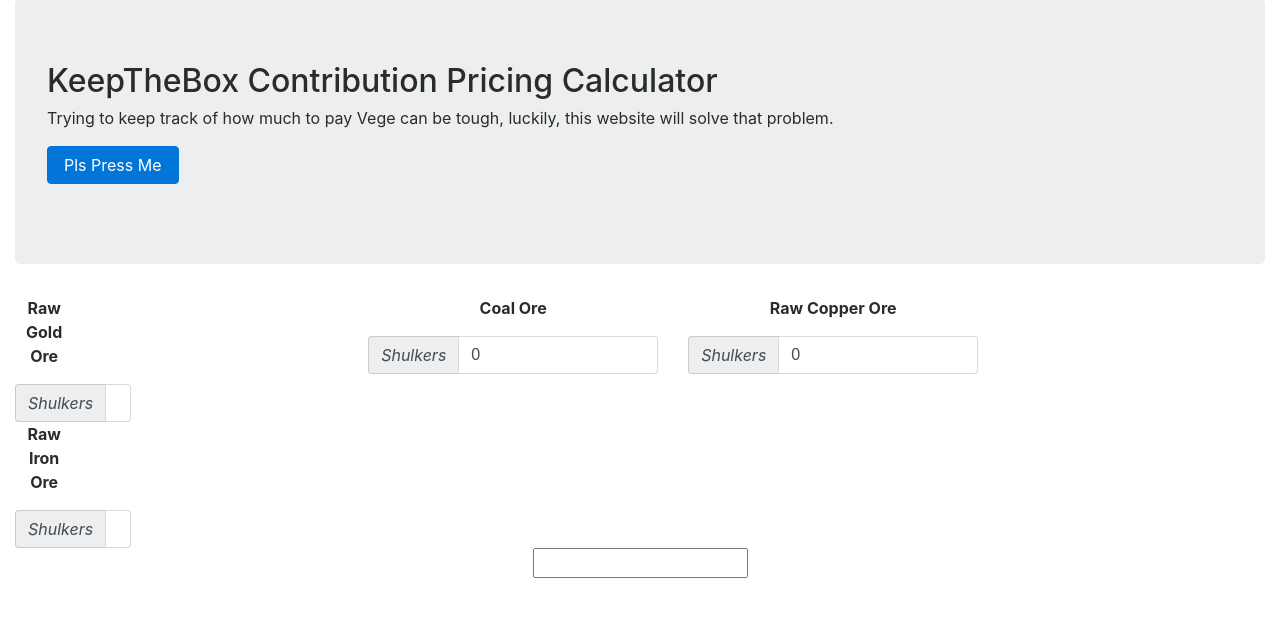
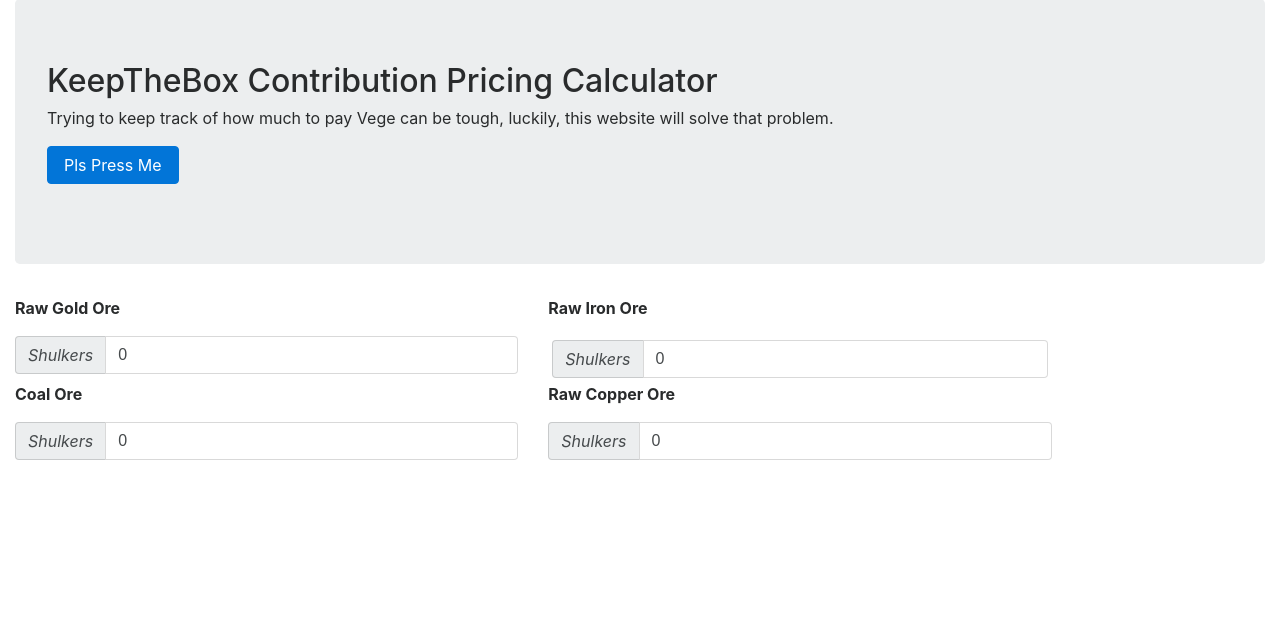
Before and after one commit to latham7/KeepTheBox, a Flask app: page / in a window 1280 px wide. Shown: the part 95-712 px from the top of the page. Run offline with Flask 2, Linux system fonts and the light colour scheme; some libraries are stand-ins or nearby versions.

Commit message:
i hate html

```diff
--- a/main.py
+++ b/main.py
@@ -54,4 +54,4 @@ def copperCalculate():
     return render_template("index.html", version=version, copperValueOutput=copperOutput)
 
 if __name__ == '__main__':
-    app.run(host='0.0.0.0')
+    app.run(host='0.0.0.0', port=5001)
--- a/templates/index.html
+++ b/templates/index.html
@@ -39,8 +39,11 @@
 						</p>
 					</div>
 					<div class="row">
+
+					</div>
 					<form id="calculate" action="/calculate">
-							<div class="col-md-3 text-center">
+						<div class="row">
+							<div class="col-5">
 								<p>
 									<strong>Raw Gold Ore</strong>
 								</p>
@@ -51,48 +54,39 @@
 										value="0">
 								</div>
 							</div>
-							<div class="col-md-3 text-center">
+							<div class="col-5">
 								<p>
 									<strong>Raw Iron Ore</strong>
 								</p>
-								<form id="calc-ironore" action="/ironCalculate">
-									<div class="input-group">
+								<div class="input-group p-1">
 									<span class="input-group-addon"><i>Shulkers</i></span>
 									<input id="email" type="number" class="form-control"
 										name="iron-amount"
 										value="0">
 								</div>
-								</form>
 							</div>
-							<div class="col-md-3 text-center">
-								<p>
-									<strong>Coal Ore</strong>
-								</p>
-								<form id="calc-coalore" action="/coalCalculate">
+							<div class="col-5">
+								<p><strong>Coal Ore</strong></p>
 								<div class="input-group">
 									<span class="input-group-addon"><i>Shulkers</i></span>
 									<input id="email" type="number" class="form-control"
 										name="coal-amount"
 										value="0">
 								</div>
-								</form>
 							</div>
-							<div class="col-md-3 text-center">
-								<p>
-									<strong>Raw Copper Ore</strong>
-								</p>
-								<form id="calc-copperore" action="/copperCalculate">
+							<div class="col-5">
+								<p><strong>Raw Copper Ore</strong></p>
 								<div class="input-group">
 									<span class="input-group-addon"><i>Shulkers</i></span>
 									<input id="email" type="text" class="form-control"
 										name="copper-amount"
 										value="0">
 								</div>
-								</form>
+							</div>
 						</div>
 					</form>
-					</div>
-					<div class="row">
+
+					<!--	<div class="row">
 						<div class="col-sm">
 						</div>
 						<div class="col-sm text-center">
@@ -101,6 +95,7 @@
 						<div class="col-sm">
 						</div>
 					</div>
+					-->
 				</div>
 			</div>
 		</div>
```
Lines whose indentation alone changed are shown as unchanged.
